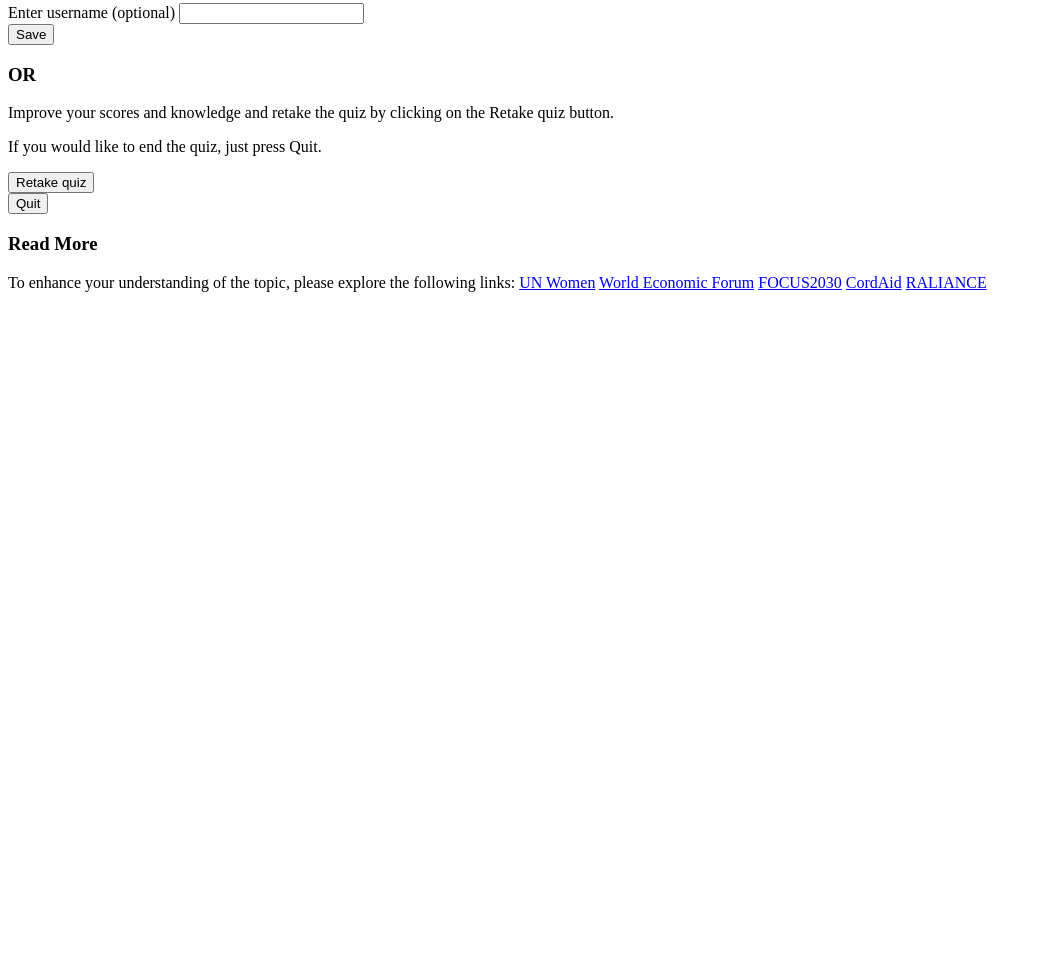
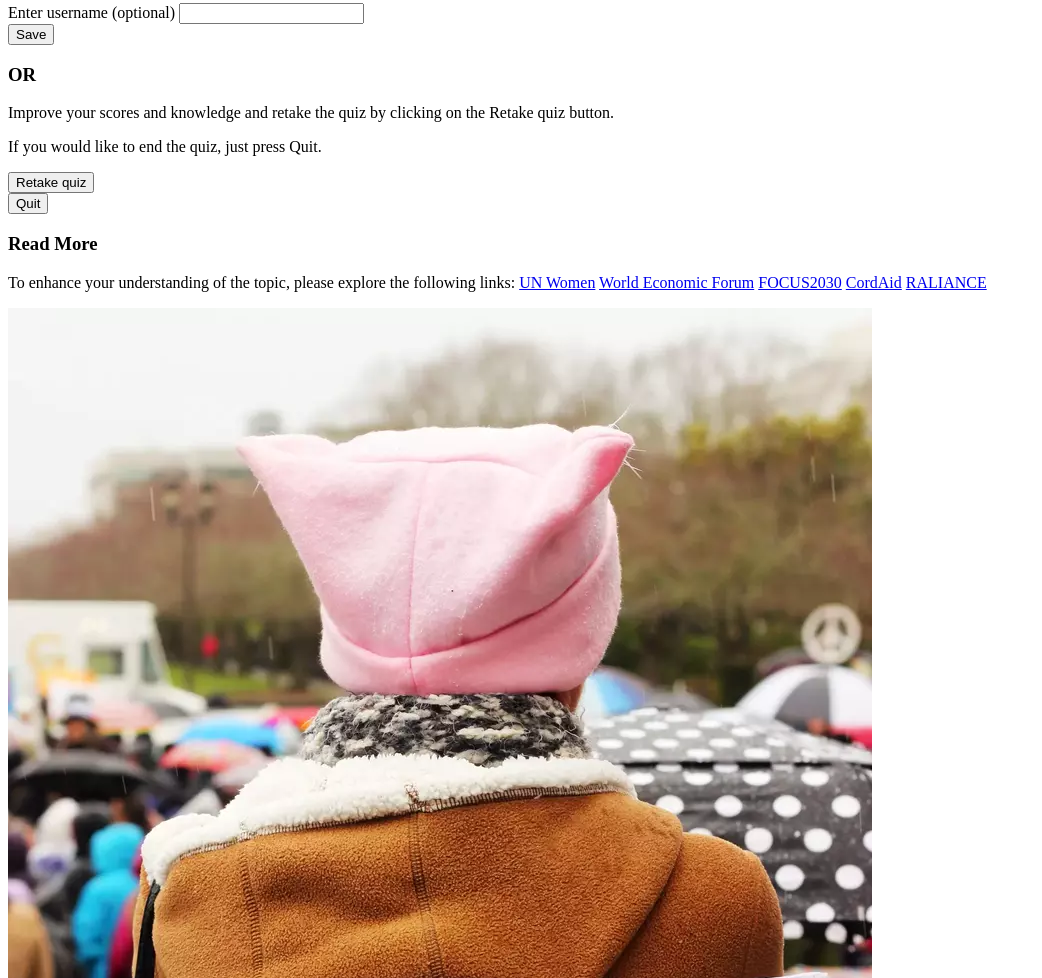
Before and after one commit to aslinedvinsson/Gender-inequality-quiz, a plain HTML site: page index.html in a window 1280 px wide. Shown: the part 3522-4500 px from the top of the page, without its empty margins (0-1042 px from the left). Before the commit the page ends 3830 px from the top, so only its background shows below. Drawn offline with Linux system fonts and the light colour scheme.

Commit message:
Add div for image and img element for third page

```diff
--- a/index.html
+++ b/index.html
@@ -112,19 +112,20 @@
                         <button class='btn' id="quit_btn" type="button">Quit</button>
                     </div>
                 </div>
-            </div>
                 <!--Read more section with links to sources used in the quiz-->
                 <div class="text_square">
                     <h3>Read More</h3>
                     <p>To enhance your understanding of the topic, please explore the following links:
-                    <a href="https://www.unwomen.org/en/digital-library/publications/2023/09/progress-on-the-sustainable-development-goals-the-gender-snapshot-2023">UN
-                        Women</a>
-                    <a href="https://www.weforum.org/publications/global-gender-gap-report-2023/digest">World Economic
-                        Forum</a>
+                        <a href="https://www.unwomen.org/en/digital-library/publications/2023/09/progress-on-the-sustainable-development-goals-the-gender-snapshot-2023">UN Women</a>
+                        <a href="https://www.weforum.org/publications/global-gender-gap-report-2023/digest">World Economic Forum</a>
                         <a href="https://focus2030.org/Overview-of-data-resources-on-gender-equality-across-the-world">FOCUS2030</a>
                         <a href="https://www.cordaid.org/en/news/why-we-still-need-womens-movements-in-2023-and-beyond/?gclid=CjwKCAjwv-2pBhB-EiwAtsQZFHB2EzOBHkAQADXFI4vAet3KqMZuVEoIp6gvma-V5eIOZzJ3YNjHghoCsB0QAvD_BwE">CordAid</a>
                         <a href="https://www.raliance.org/wp-content/uploads/2018/05/Full-Report-2018-National-Study-on-Sexual-Harassment-and-Assault.pdf">RALIANCE</a>
                     </p>
+                </div>
+            </div>
+            <div class="img half"><img src="assets/images/times_up.webp"
+                    alt="Person demonstrating with a sign that says 'Times Up'">
             </div>
         </div>
     </div><!--End of third page-->
```
Lines whose indentation alone changed are shown as unchanged.
